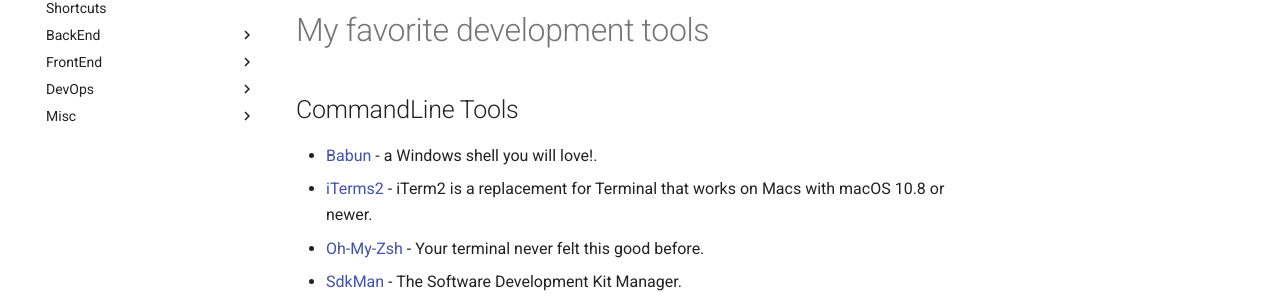
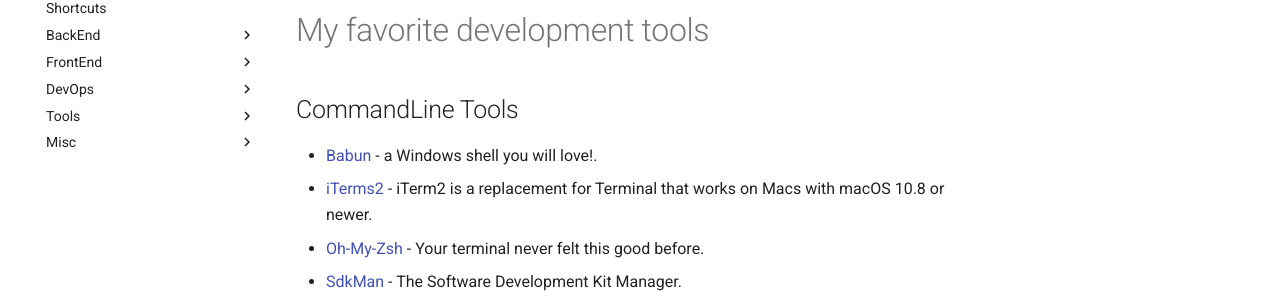
Before and after one commit to jdbirla/jd-dev-notes, an MkDocs documentation site: the page built from docs/index.md, in a window 1280 px wide. Shown: the part 211-511 px from the top of the page. Built offline with MkDocs 1.6.1 and Material for MkDocs 9.7.7, drawn with Linux system fonts in a browser that asks for light colours; comment, search, counter and statistics services are not loaded.

Commit message:
Update mkdocs.yml

```diff
--- a/mkdocs.yml
+++ b/mkdocs.yml
@@ -34,6 +34,9 @@ nav:
       - Ansible: devops/ansible.md
       - Terraform: devops/terraform.md
       - AWS: devops/aws.md
+  - Tools:
+    - IDE:
+      - Intellij: tools/intellij.md
   - Misc:
       - CleanArchitecture: misc/clean-architecture.md
 
```
